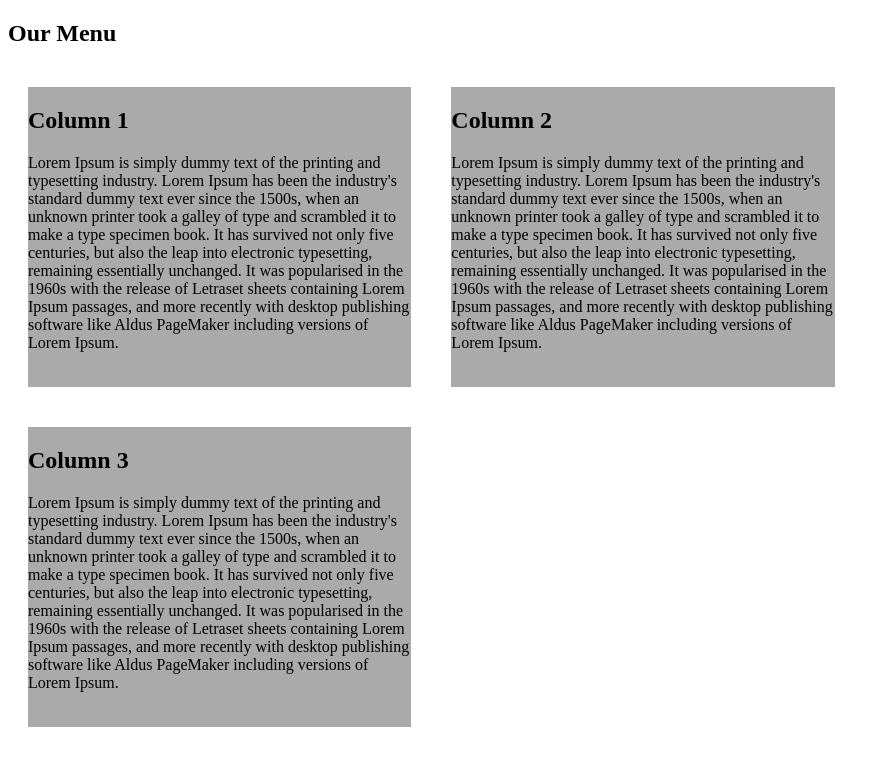
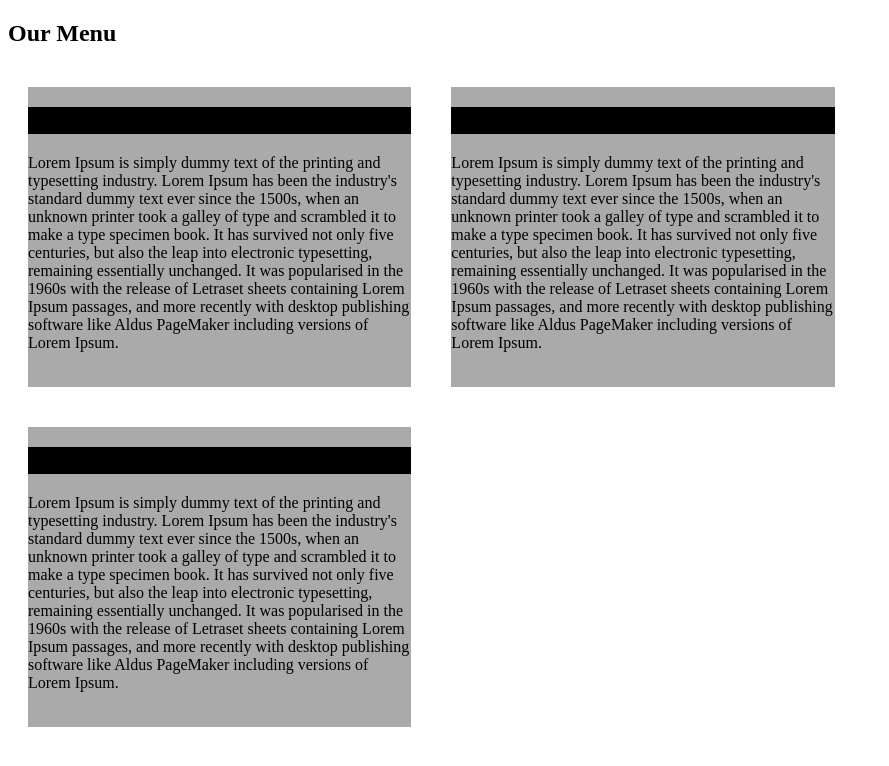
Before and after one commit to MuhammadBinAmir/module2-solution, a plain HTML site: page index.html in a window 1280 px wide. Shown: the whole page, without its empty margins (0-889 px from the left). Drawn offline with Linux system fonts and the light colour scheme.

Commit message:
Update index.html

```diff
--- a/index.html
+++ b/index.html
@@ -12,17 +12,17 @@
 
 <div class="row">
   <div class="column" style="background-color:#aaa;">
-    <h2 style="background-color:#0000000;">Column 1</h2>
+    <h2 style="background:#000000;">Column 1</h2>
     <p>Lorem Ipsum is simply dummy text of the printing and typesetting industry. Lorem Ipsum has been the industry's standard dummy text ever since the 1500s, when an unknown printer took a galley of type and scrambled it to make a type specimen book. It has survived not only five centuries, but also the leap into electronic typesetting, remaining essentially unchanged. It was popularised in the 1960s with the release of Letraset sheets containing Lorem Ipsum passages, and more recently with desktop publishing software like Aldus PageMaker including versions of Lorem Ipsum.
     </p>
   </div>
   <div class="column" style="background-color:#aaa;">
-    <h2 style="background-color:#0000000;">Column 2</h2>
+    <h2 style="background:#000000;">Column 2</h2>
     <p>Lorem Ipsum is simply dummy text of the printing and typesetting industry. Lorem Ipsum has been the industry's standard dummy text ever since the 1500s, when an unknown printer took a galley of type and scrambled it to make a type specimen book. It has survived not only five centuries, but also the leap into electronic typesetting, remaining essentially unchanged. It was popularised in the 1960s with the release of Letraset sheets containing Lorem Ipsum passages, and more recently with desktop publishing software like Aldus PageMaker including versions of Lorem Ipsum.
     </p>
   </div>
   <div class="column" style="background-color:#aaa;">
-    <h2 style="background-color:#0000000;">Column 3</h2>
+    <h2 style="background:#000000;">Column 3</h2>
     <p>Lorem Ipsum is simply dummy text of the printing and typesetting industry. Lorem Ipsum has been the industry's standard dummy text ever since the 1500s, when an unknown printer took a galley of type and scrambled it to make a type specimen book. It has survived not only five centuries, but also the leap into electronic typesetting, remaining essentially unchanged. It was popularised in the 1960s with the release of Letraset sheets containing Lorem Ipsum passages, and more recently with desktop publishing software like Aldus PageMaker including versions of Lorem Ipsum.
     </p>
   </div>
```
